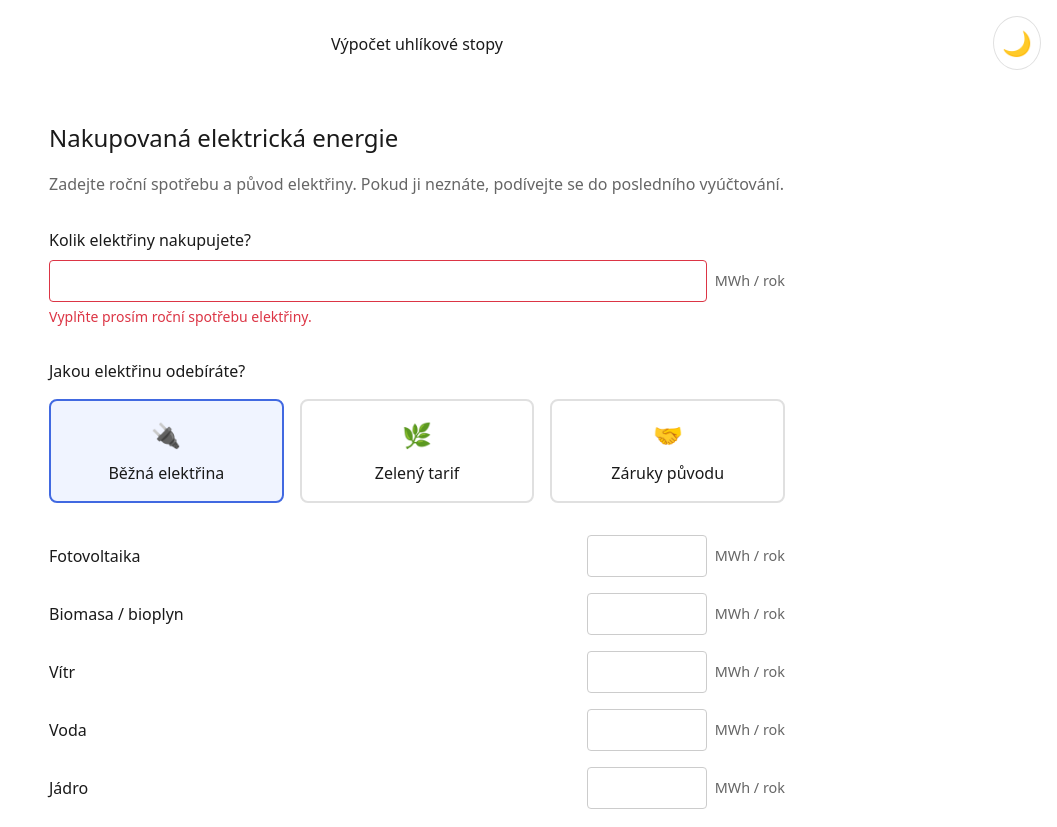
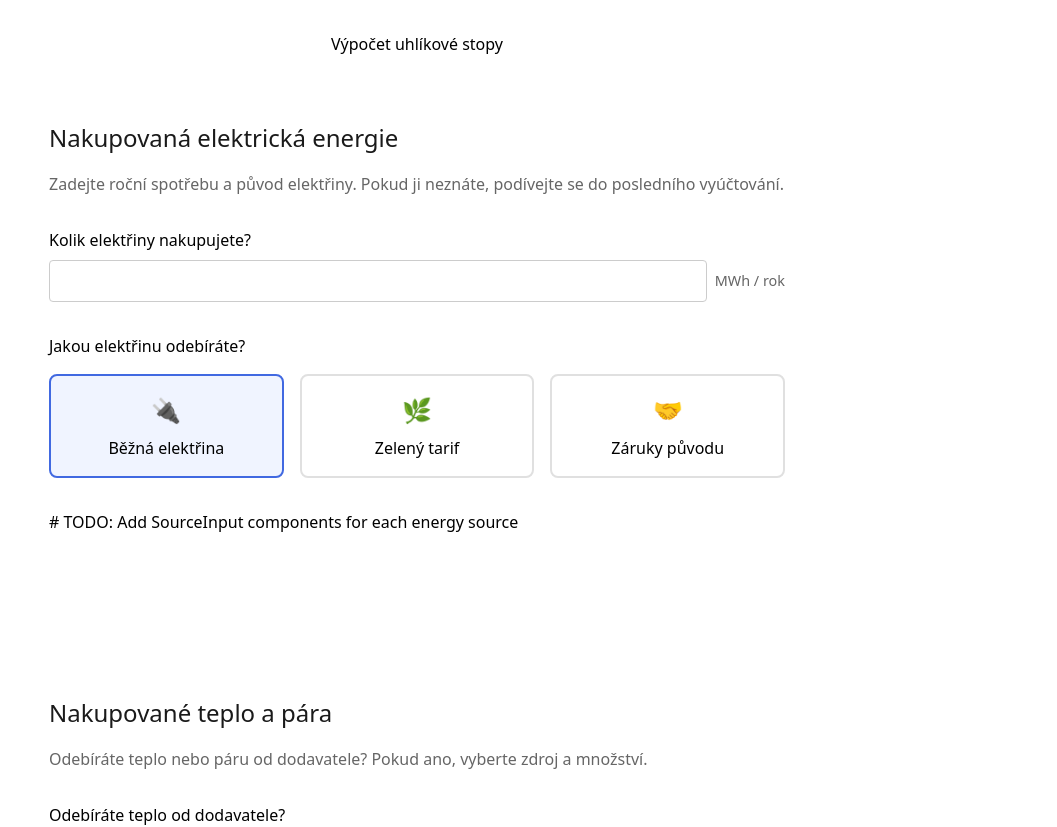
Before and after one commit to deploy-esgrovia/simple-esg-calc, a Vue app: page / in a window 1280 px wide. Shown: the top 827 px of the page, without its empty margins (223-1280 px from the left). Built offline with nearby package versions, Linux system fonts and the light colour scheme.

Commit message:
feat: almost finish energy section

```diff
--- a/src/App.vue
+++ b/src/App.vue
@@ -5,12 +5,10 @@ import HeatingSourcesSection from './components/sections/HeatingSourcesSection.v
 import VehicleSection from './components/sections/VehicleSection.vue';
 import EmissionsSection from './components/sections/EmissionsSection.vue';
 import CompanyInfoSection from './components/sections/CompanyInfoSection.vue';
-import ThemeToggle from './components/ThemeToggle.vue';
 </script>
 
 <template>
 	<div class="app">
-		<ThemeToggle />
 		<h1>Výpočet uhlíkové stopy</h1>
 		<div class="form-container">
 			<EnergySection />
--- a/src/components/InputWithUnit.vue
+++ b/src/components/InputWithUnit.vue
@@ -25,11 +25,9 @@ const emit = defineEmits(['update:modelValue']);
 				:value="modelValue"
 				@input="$emit('update:modelValue', $event.target.value)"
 				class="input-field"
-				:class="{ 'error': error }"
 			/>
 			<span class="unit">{{ unit }}</span>
 		</div>
-		<span v-if="error" class="error-message">{{ errorMessage }}</span>
 	</div>
 </template>
 
--- a/src/components/SourceInput.vue
+++ b/src/components/SourceInput.vue
@@ -1,18 +1,12 @@
 <script setup>
+import sourceLabels from '../options/sourceLabelOptions';
 const props = defineProps({
   sourceType: String,
-  modelValue: [String, Number]
+  modelValue: [String, Number],
+  unit: String,
 });
 
 const emit = defineEmits(['update:modelValue']);
-
-const sourceLabels = {
-  photovoltaic: 'Fotovoltaika',
-  biomass: 'Biomasa / bioplyn',
-  wind: 'Vítr',
-  water: 'Voda',
-  nuclear: 'Jádro'
-};
 </script>
 
 <template>
@@ -25,7 +19,7 @@ const sourceLabels = {
 				@input="emit('update:modelValue', $event.target.value)"
 				class="source-input"
 			/>
-			<span class="unit">MWh / rok</span>
+      <span class="unit">{{ unit }}</span>
 		</div>
 	</div>
 </template>
--- a/src/components/TypeSelector.vue
+++ b/src/components/TypeSelector.vue
@@ -1,27 +1,13 @@
 <script setup>
 const props = defineProps({
-  modelValue: String
+  modelValue: String,
+  energyTypes: {
+    type: Array,
+    required: true
+  }
 });
 
 const emit = defineEmits(['update:modelValue']);
-
-const energyTypes = [
-  {
-    id: 'regular',
-    label: 'Běžná elektřina',
-    icon: '🔌'
-  },
-  {
-    id: 'green',
-    label: 'Zelený tarif',
-    icon: '🌿'
-  },
-  {
-    id: 'guaranteed',
-    label: 'Záruky původu',
-    icon: '🤝'
-  }
-];
 </script>
 
 <template>
--- a/src/components/sections/EnergySection.vue
+++ b/src/components/sections/EnergySection.vue
@@ -1,11 +1,10 @@
 <script setup>
-import { ref, onMounted } from 'vue';
-import { useStore } from 'vuex';
+import { ref } from 'vue';
 import InputWithUnit from '../InputWithUnit.vue';
 import TypeSelector from '../TypeSelector.vue';
 import SourceInput from '../SourceInput.vue';
-
-const store = useStore();
+import energyTypes from '../../options/energyTypes.js'
+import sourceLabels from '../../options/sourceLabelOptions.js'
 
 const annualConsumption = ref('');
 const selectedEnergyType = ref('regular');
@@ -16,16 +15,6 @@ const energySources = ref({
   water: '',
   nuclear: ''
 });
-
-onMounted(() => {
-  const savedData = store.state.formData.energy;
-  if (savedData) {
-    annualConsumption.value = savedData.annualConsumption;
-    selectedEnergyType.value = savedData.energyType;
-    energySources.value = { ...savedData.energySources };
-  }
-});
-
 </script>
 
 <template>
@@ -48,18 +37,9 @@ onMounted(() => {
 
 		<div class="form-group">
 			<h3>Jakou elektřinu odebíráte?</h3>
-			<TypeSelector v-model="selectedEnergyType" />
+			<TypeSelector v-model="selectedEnergyType" :energyTypes="energyTypes" />
 		</div>
-
-		<div class="energy-sources">
-			<SourceInput
-				v-for="(value, source) in energySources"
-				:key="source"
-				:source-type="source"
-				v-model="energySources[source]"
-			/>
-		</div>
-
+		# TODO: Add SourceInput components for each energy source
 	</div>
 </template>
 
--- /dev/null
+++ b/src/options/energyTypes.js
@@ -0,0 +1,19 @@
+const energyTypes = [
+	{
+		id: "regular",
+		label: "Běžná elektřina",
+		icon: "🔌",
+	},
+	{
+		id: "green",
+		label: "Zelený tarif",
+		icon: "🌿",
+	},
+	{
+		id: "guaranteed",
+		label: "Záruky původu",
+		icon: "🤝",
+	},
+];
+
+export default energyTypes;
--- /dev/null
+++ b/src/options/sourceLabelOptions.js
@@ -0,0 +1,9 @@
+const sourceLabels = {
+	photovoltaic: "Fotovoltaika",
+	biomass: "Biomasa / bioplyn",
+	wind: "Vítr",
+	water: "Voda",
+	nuclear: "Jádro",
+};
+
+export default sourceLabels;
```
Also changed, not shown: src/options/energySources.js (added, +9 -0 lines).
